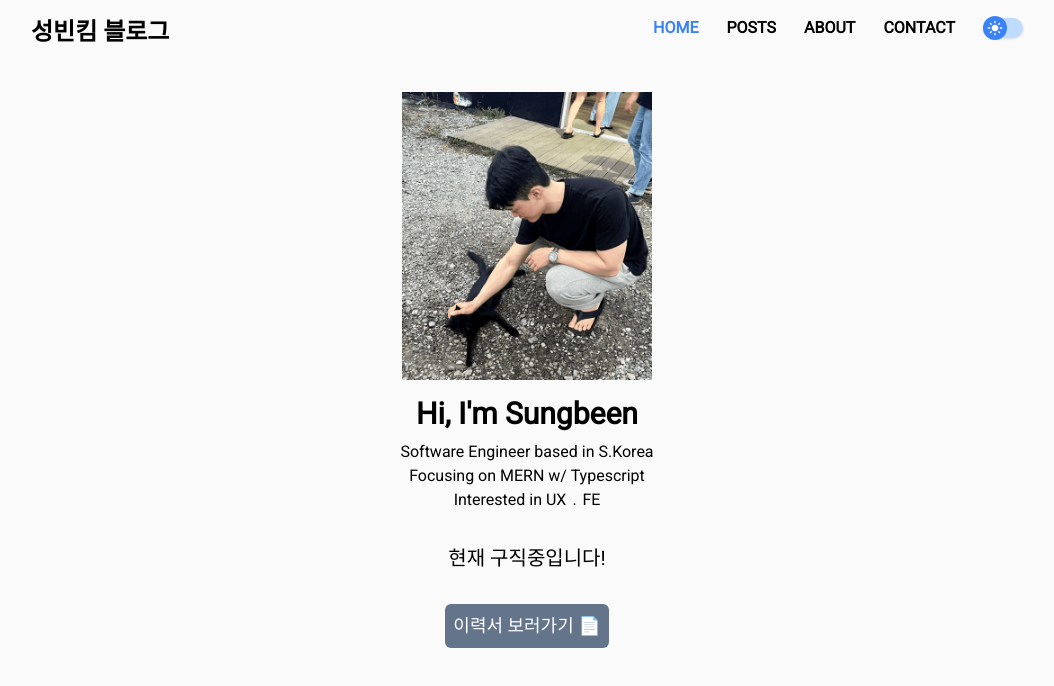
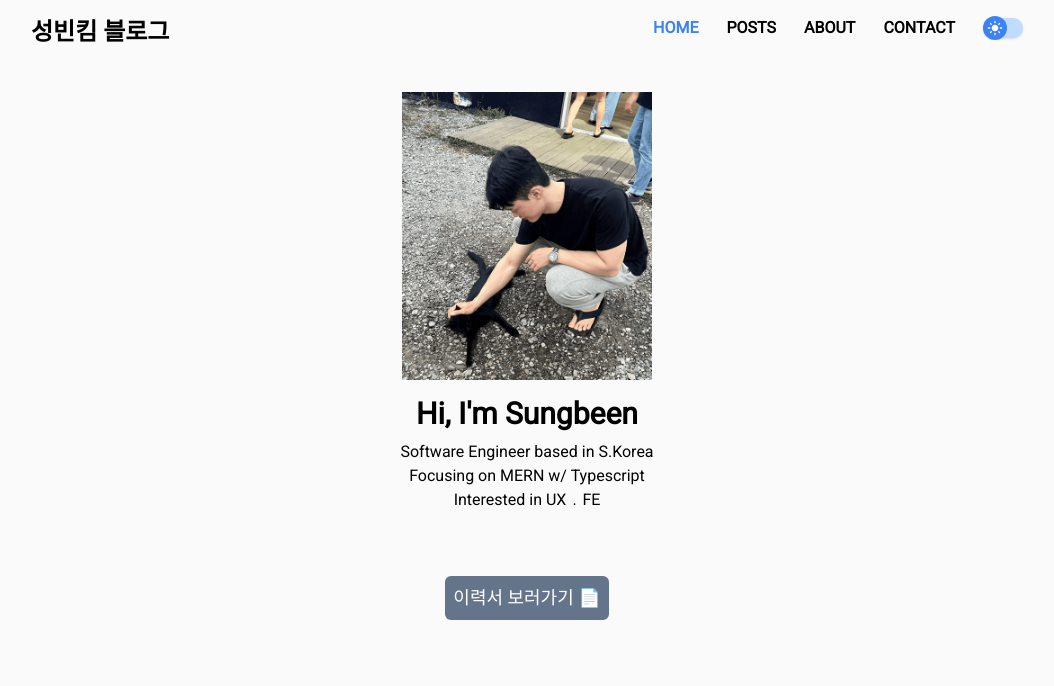
Before and after one commit to ssungbeenkim/blog, a Next.js app: page /about in a window 1280 px wide. Shown: the top 686 px of the page, without its empty margins (113-1167 px from the left). Built offline with nearby package versions, Linux system fonts and the light colour scheme.

Commit message:
Edit about page

```diff
--- a/src/app/about/page.tsx
+++ b/src/app/about/page.tsx
@@ -12,7 +12,6 @@ export default function AboutPage() {
     <section className='flex flex-col items-center justify-center'>
       <Hero />
       <div className='mt-8 flex flex-col items-center'>
-        <p className='bold text-xl'>현재 구직중입니다!</p>
         <a
           href='https://sungbeenkim-resume.vercel.app/'
           target='_blank'
```
Also changed, not shown: data/posts/tip-alfredtimer.md (added).
